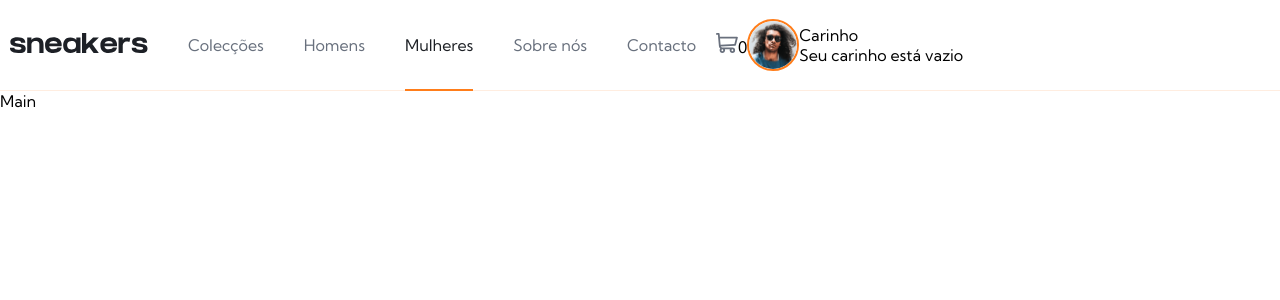
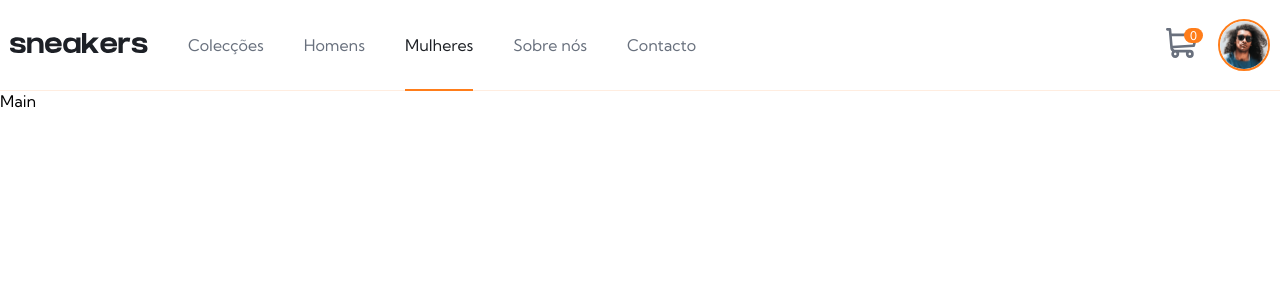
Before and after one commit to jamuianga/e-commerce-product-page, a React (Vite) app: page / in a window 1280 px wide. Shown: the top 300 px of the page. Built offline with nearby package versions, Linux system fonts and the light colour scheme.

Commit message:
styling cart icon

```diff
--- a/src/components/Header.jsx
+++ b/src/components/Header.jsx
@@ -31,17 +31,17 @@ function Header() {
         </li>
       </ul>
 
-      <div>
+      <div className={css.cart}>
         <img src={iconCart} alt="cart" />
-        <span>0</span>
+        <span className={css.total}>0</span>
       </div>
 
       <img src={avatarImg} alt="Avatar" className={css.avatar} />
 
-      <div className={css['cart-menu']}>
+      {/* <div className={css['cart-menu']}>
         <div>Carinho</div>
         <div>Seu carinho está vazio</div>
-      </div>
+      </div> */}
     </nav>
   );
 }
--- a/src/components/Header.module.scss
+++ b/src/components/Header.module.scss
@@ -43,11 +43,35 @@
   }
 }
 
+.cart {
+  margin-right: 20px;
+  margin-left: auto;
+  position: relative;
+  cursor: pointer;
+
+  img {
+    height: 30px;
+    width: 32px;
+  }
+
+  .total {
+    background-color: hsl(26, 100%, 55%);
+    font-size: 12px;
+    color: hsl(0, 0%, 100%);
+    padding: 0 6px;
+    border-radius: 10px;
+    top:0;
+    left: 18px;
+    position: absolute;
+  }
+}
+
 .avatar {
   width: 48px;
   height: 48px;
   border: 2px solid hsl(26, 100%, 55%);
   border-radius: 50%;
+  cursor: pointer;
 }
 
 // Very vark blue: hsl(220, 13%, 13%)
```
